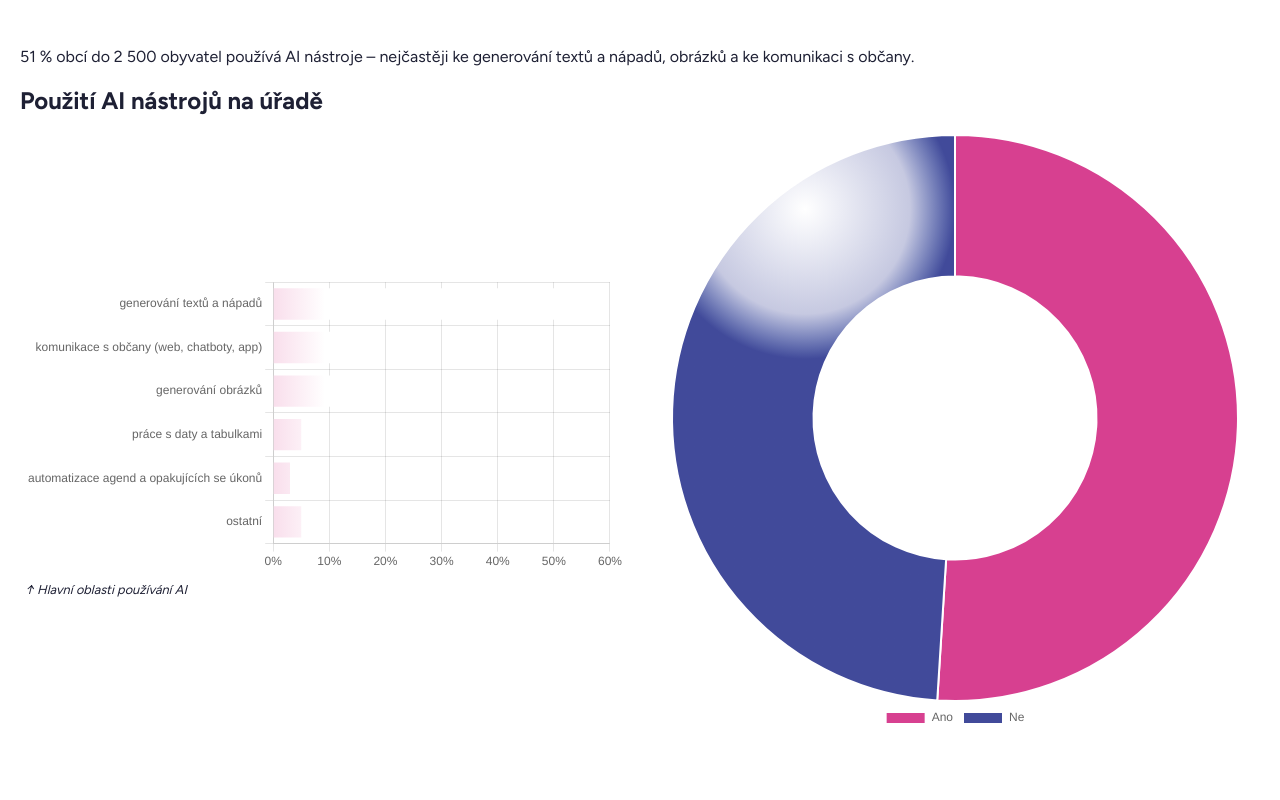
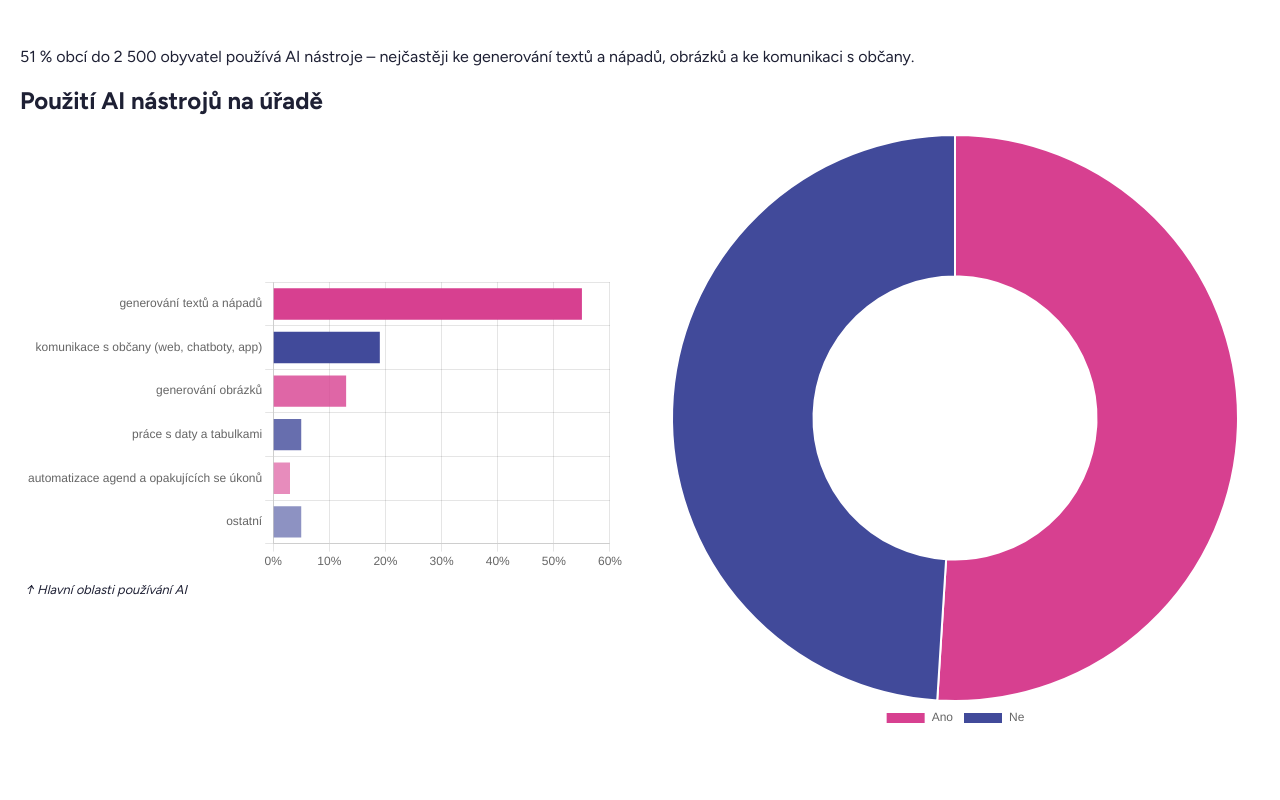
Before and after one commit to EliskaPokorna/prulom-ai, a website: page index.html in a window 1280 px wide. Shown: the part 1220-2020 px from the top of the page. Drawn offline with nearby package versions, Linux system fonts and the light colour scheme.

Commit message:
Refactor to external CSS and JS, update chart colors

```diff
--- a/index.html
+++ b/index.html
@@ -8,46 +8,7 @@
 <link rel="preconnect" href="https://fonts.gstatic.com" crossorigin>
 <link href="https://fonts.googleapis.com/css2?family=Figtree:wght@400;700&display=swap" rel="stylesheet">
 <script src="https://cdn.jsdelivr.net/npm/chart.js@4"></script>
-<style>
-:root {
-  --c-bg: #ffffff;
-  --c-text: #1e2034;
-  --c-main: #414a9a;
-  --c-acc: #d74090;
-  --c-main-light: color-mix(in srgb, var(--c-main) 30%, white);
-  --c-acc-light: color-mix(in srgb, var(--c-acc) 30%, white);
-}
-* {box-sizing: border-box;}
-body {
-  margin:0;
-  font-family:'Figtree', sans-serif;
-  background:var(--c-bg);
-  color:var(--c-text);
-  scroll-behavior:smooth;
-}
-nav {
-  position:sticky;
-  top:0;
-  background:var(--c-bg);
-  display:flex;
-  justify-content:space-between;
-  padding:10px 20px;
-  z-index:1000;
-  border-bottom:1px solid #eee;
-}
-nav .brand {font-weight:700;}
-nav a {color:var(--c-text);text-decoration:none;margin-left:20px;}
-nav a:hover {text-decoration:underline;}
-section {padding:80px 20px;}
-h1,h2 {color:var(--c-text);}
-ul {list-style:disc;margin-left:20px;}
-.chart-container {opacity:0;transform:translateY(40px);transition:opacity .6s, transform .6s;max-width:600px;margin:auto;}
-.chart-container.visible {opacity:1;transform:none;}
-.flex {display:flex;flex-wrap:wrap;gap:20px;}
-.half {flex:1 1 300px;}
-canvas {max-width:100%;height:auto;}
-.small {font-size:.8rem;font-style:italic;margin-top:10px;}
-</style>
+<link rel="stylesheet" href="style.css">
 </head>
 <body>
 <nav>
@@ -103,66 +64,6 @@ canvas {max-width:100%;height:auto;}
   <p>Máte-li zájem o&nbsp;spolupráci, kontaktujte nás.</p>
 </section>
 </main>
-<script>
-document.addEventListener('DOMContentLoaded', ()=>{
-  const root = getComputedStyle(document.documentElement);
-  const cMain = root.getPropertyValue('--c-main').trim();
-  const cAcc = root.getPropertyValue('--c-acc').trim();
-  const cMainLight = root.getPropertyValue('--c-main-light').trim();
-  const cAccLight = root.getPropertyValue('--c-acc-light').trim();
-
-  function pieGradient(ctx, color, light){
-    const w = ctx.canvas.width, h = ctx.canvas.height;
-    const g = ctx.createRadialGradient(w/2,h/2,0,w/2,h/2,w/2);
-    g.addColorStop(0,'#ffffff');
-    g.addColorStop(0.7, light);
-    g.addColorStop(1, color);
-    return g;
-  }
-  function barGradient(ctx, color, light){
-    const g = ctx.createLinearGradient(0,0,ctx.canvas.width,0);
-    g.addColorStop(0,color);
-    g.addColorStop(0.7, light);
-    g.addColorStop(1,'#ffffff');
-    return g;
-  }
-  const highlight={
-    id:'highlight',
-    afterEvent(chart,args){
-      const act = chart.getActiveElements();
-      chart.data.datasets.forEach(ds=>{if(!ds._bg) ds._bg = ds.backgroundColor.slice();});
-      chart.data.datasets.forEach(ds=>ds.backgroundColor = ds._bg.slice());
-      if(act.length){
-        const {datasetIndex:index, index:i} = act[0];
-        chart.data.datasets.forEach((ds,di)=>{
-          ds.backgroundColor = ds.backgroundColor.map((c,ci)=> di===index && ci===i ? ds._bg[ci] : 'lightgray');
-        });
-      }
-      chart.update('none');
-    }
-  };
-
-  const charts=[];
-  const ctx1=document.getElementById('pie-rules').getContext('2d');
-  charts.push(new Chart(ctx1,{type:'doughnut',data:{labels:['bez pravidel','má pravidla'],datasets:[{data:[97,3],backgroundColor:[pieGradient(ctx1,cAcc,cAccLight),pieGradient(ctx1,cMain,cMainLight)],hoverOffset:5}]},options:{plugins:{legend:{display:false}}},plugins:[highlight]}));
-
-  const ctx2=document.getElementById('pie-use').getContext('2d');
-  charts.push(new Chart(ctx2,{type:'doughnut',data:{labels:['Ano','Ne'],datasets:[{data:[51,49],backgroundColor:[pieGradient(ctx2,cAcc,cAccLight),pieGradient(ctx2,cMain,cMainLight)],hoverOffset:5}]},options:{plugins:{legend:{position:'bottom'}}},plugins:[highlight]}));
-
-  const ctx3=document.getElementById('bar-areas').getContext('2d');
-  charts.push(new Chart(ctx3,{type:'bar',data:{labels:['generování textů a nápadů','komunikace s občany (web, chatboty, app)','generování obrázků','práce s daty a tabulkami','automatizace agend a opakujících se úkonů','ostatní'],datasets:[{data:[55,19,13,5,3,5],backgroundColor:Array(6).fill(barGradient(ctx3,cAcc,cAccLight)),hoverOffset:5}]},options:{indexAxis:'y',plugins:{legend:{display:false}},scales:{x:{max:60,ticks:{callback:v=>v+'%'}},y:{ticks:{font:{size:12}}}}},plugins:[highlight]}));
-
-  const ctx4=document.getElementById('pie-attitude').getContext('2d');
-  charts.push(new Chart(ctx4,{type:'doughnut',data:{labels:['pozitivní','neutrální','negativní'],datasets:[{data:[49,45,6],backgroundColor:[pieGradient(ctx4,cAcc,cAccLight),pieGradient(ctx4,cMainLight,'#ffffff'),pieGradient(ctx4,cMain,cMainLight)],hoverOffset:5,radius:'100%'},{data:[9,40,4,2],backgroundColor:[pieGradient(ctx4,cAcc,cAccLight),pieGradient(ctx4,cAccLight,'#ffffff'),pieGradient(ctx4,cMainLight,'#ffffff'),pieGradient(ctx4,cMain,cMainLight)],hoverOffset:5,radius:'70%'}]},options:{plugins:{legend:{position:'bottom'}}},plugins:[highlight]}));
-
-  const ctx5=document.getElementById('bar-barriers').getContext('2d');
-  charts.push(new Chart(ctx5,{type:'bar',data:{labels:['nízké povědomí o AI','právní/etická nejasnost','chybějící koncepce a vize','nedostatečně školený personál','nedostatek finančních prostředků','nevyhovující technická infrastruktura','odmítání AI ze strany pracovníků'],datasets:[{data:[33,15,15,15,13,5,4],backgroundColor:Array(7).fill(barGradient(ctx5,cMain,cMainLight)),hoverOffset:5}]},options:{plugins:{legend:{display:false}},scales:{y:{ticks:{font:{size:12}}},x:{max:35,ticks:{callback:v=>v+'%'}}}},plugins:[highlight]}));
-
-  window.addEventListener('resize',()=>charts.forEach(c=>c.update()));
-
-  const obs=new IntersectionObserver(en=>{en.forEach(e=>{if(e.isIntersecting){e.target.classList.add('visible');obs.unobserve(e.target);}})},{threshold:0.2});
-  document.querySelectorAll('.chart-container').forEach(el=>obs.observe(el));
-});
-</script>
+<script src="script.js"></script>
 </body>
 </html>
--- /dev/null
+++ b/script.js
@@ -0,0 +1,100 @@
+document.addEventListener('DOMContentLoaded', ()=>{
+  const root = getComputedStyle(document.documentElement);
+  const cMain = root.getPropertyValue('--c-main').trim();
+  const cAcc = root.getPropertyValue('--c-acc').trim();
+
+  function hexToRgba(hex, alpha){
+    const r = parseInt(hex.slice(1,3),16);
+    const g = parseInt(hex.slice(3,5),16);
+    const b = parseInt(hex.slice(5,7),16);
+    return `rgba(${r},${g},${b},${alpha})`;
+  }
+
+  function palette(n){
+    const levels=[1,1,0.8,0.8,0.6,0.6,0.4,0.4];
+    const colors=[];
+    for(let i=0;i<n;i++){
+      const base = i%2===0 ? cAcc : cMain;
+      const alpha = n<=2 ? 1 : (levels[i] ?? 0.3);
+      colors.push(n<=2 ? base : hexToRgba(base, alpha));
+    }
+    return colors;
+  }
+
+  const highlight={
+    id:'highlight',
+    afterEvent(chart){
+      const act = chart.getActiveElements();
+      chart.data.datasets.forEach(ds=>{
+        if(!ds._bg) ds._bg = ds.backgroundColor.slice();
+        ds.backgroundColor = ds._bg.slice();
+      });
+      if(act.length){
+        const {datasetIndex:index, index:i} = act[0];
+        chart.data.datasets.forEach((ds,di)=>{
+          ds.backgroundColor = ds.backgroundColor.map((c,ci)=>
+            di===index && ci===i ? ds._bg[ci] : 'lightgray');
+        });
+      }
+      chart.update('none');
+    }
+  };
+
+  const charts=[];
+  const ctx1=document.getElementById('pie-rules').getContext('2d');
+  charts.push(new Chart(ctx1,{
+    type:'doughnut',
+    data:{labels:['bez pravidel','má pravidla'],datasets:[{data:[97,3],backgroundColor:palette(2),hoverOffset:5}]},
+    options:{plugins:{legend:{display:false}}},
+    plugins:[highlight]
+  }));
+
+  const ctx2=document.getElementById('pie-use').getContext('2d');
+  charts.push(new Chart(ctx2,{
+    type:'doughnut',
+    data:{labels:['Ano','Ne'],datasets:[{data:[51,49],backgroundColor:palette(2),hoverOffset:5}]},
+    options:{plugins:{legend:{position:'bottom'}}},
+    plugins:[highlight]
+  }));
+
+  const ctx3=document.getElementById('bar-areas').getContext('2d');
+  charts.push(new Chart(ctx3,{
+    type:'bar',
+    data:{
+      labels:['generování textů a nápadů','komunikace s občany (web, chatboty, app)','generování obrázků','práce s daty a tabulkami','automatizace agend a opakujících se úkonů','ostatní'],
+      datasets:[{data:[55,19,13,5,3,5],backgroundColor:palette(6),hoverOffset:5}]
+    },
+    options:{indexAxis:'y',plugins:{legend:{display:false}},scales:{x:{max:60,ticks:{callback:v=>v+'%'}},y:{ticks:{font:{size:12}}}}},
+    plugins:[highlight]
+  }));
+
+  const ctx4=document.getElementById('pie-attitude').getContext('2d');
+  charts.push(new Chart(ctx4,{
+    type:'doughnut',
+    data:{
+      labels:['pozitivní','neutrální','negativní'],
+      datasets:[
+        {data:[49,45,6],backgroundColor:palette(3),hoverOffset:5,radius:'100%'},
+        {data:[9,40,4,2],backgroundColor:palette(4),hoverOffset:5,radius:'70%'}
+      ]
+    },
+    options:{plugins:{legend:{position:'bottom'}}},
+    plugins:[highlight]
+  }));
+
+  const ctx5=document.getElementById('bar-barriers').getContext('2d');
+  charts.push(new Chart(ctx5,{
+    type:'bar',
+    data:{
+      labels:['nízké povědomí o AI','právní/etická nejasnost','chybějící koncepce a vize','nedostatečně školený personál','nedostatek finančních prostředků','nevyhovující technická infrastruktura','odmítání AI ze strany pracovníků'],
+      datasets:[{data:[33,15,15,15,13,5,4],backgroundColor:palette(7),hoverOffset:5}]
+    },
+    options:{plugins:{legend:{display:false}},scales:{y:{ticks:{font:{size:12}}},x:{max:35,ticks:{callback:v=>v+'%'}}}},
+    plugins:[highlight]
+  }));
+
+  window.addEventListener('resize',()=>charts.forEach(c=>c.update()));
+
+  const obs=new IntersectionObserver(entries=>{entries.forEach(e=>{if(e.isIntersecting){e.target.classList.add('visible');obs.unobserve(e.target);}})},{threshold:0.2});
+  document.querySelectorAll('.chart-container').forEach(el=>obs.observe(el));
+});
--- /dev/null
+++ b/style.css
@@ -0,0 +1,36 @@
+:root {
+  --c-bg: #ffffff;
+  --c-text: #1e2034;
+  --c-main: #414a9a;
+  --c-acc: #d74090;
+}
+* {box-sizing: border-box;}
+body {
+  margin:0;
+  font-family:'Figtree', sans-serif;
+  background:var(--c-bg);
+  color:var(--c-text);
+  scroll-behavior:smooth;
+}
+nav {
+  position:sticky;
+  top:0;
+  background:var(--c-bg);
+  display:flex;
+  justify-content:space-between;
+  padding:10px 20px;
+  z-index:1000;
+  border-bottom:1px solid #eee;
+}
+nav .brand {font-weight:700;}
+nav a {color:var(--c-text);text-decoration:none;margin-left:20px;}
+nav a:hover {text-decoration:underline;}
+section {padding:80px 20px;}
+h1,h2 {color:var(--c-text);}
+ul {list-style:disc;margin-left:20px;}
+.chart-container {opacity:0;transform:translateY(40px);transition:opacity .6s, transform .6s;max-width:600px;margin:auto;}
+.chart-container.visible {opacity:1;transform:none;}
+.flex {display:flex;flex-wrap:wrap;gap:20px;}
+.half {flex:1 1 300px;}
+canvas {max-width:100%;height:auto;}
+.small {font-size:.8rem;font-style:italic;margin-top:10px;}
```
